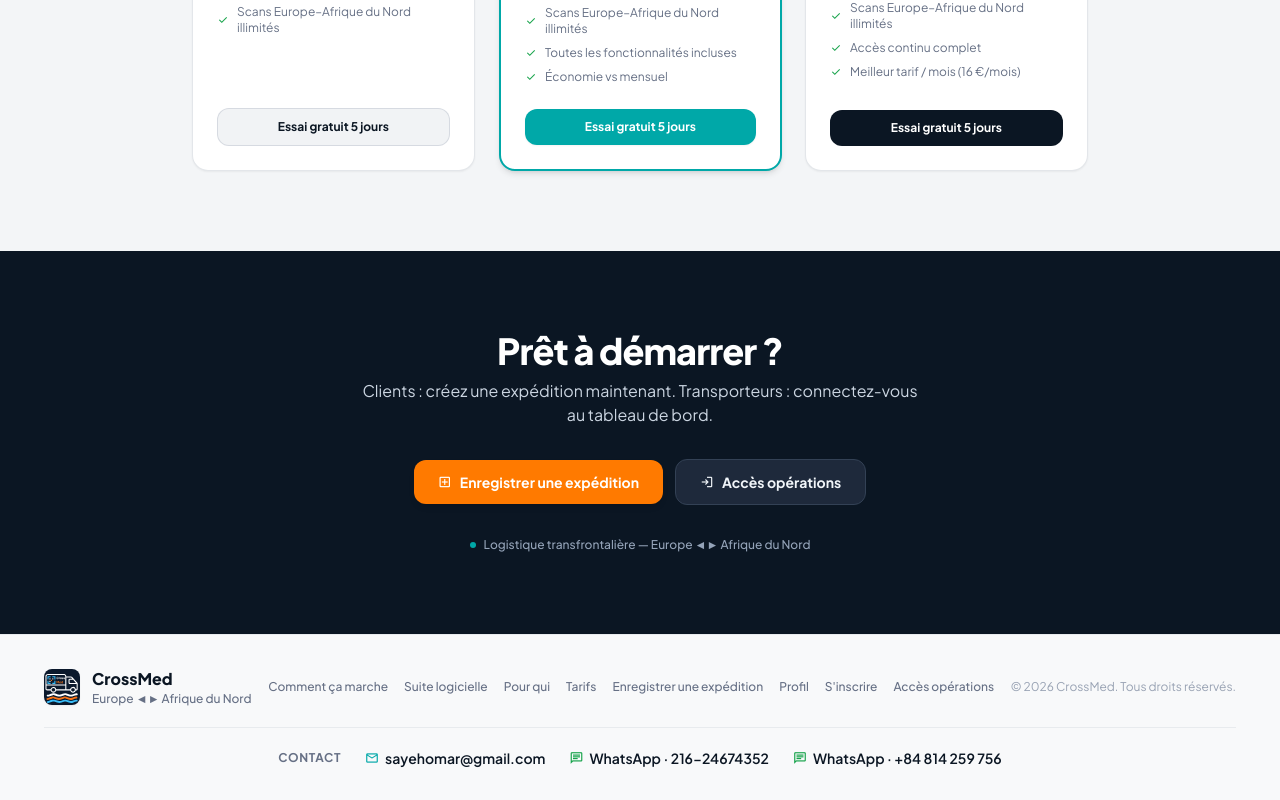
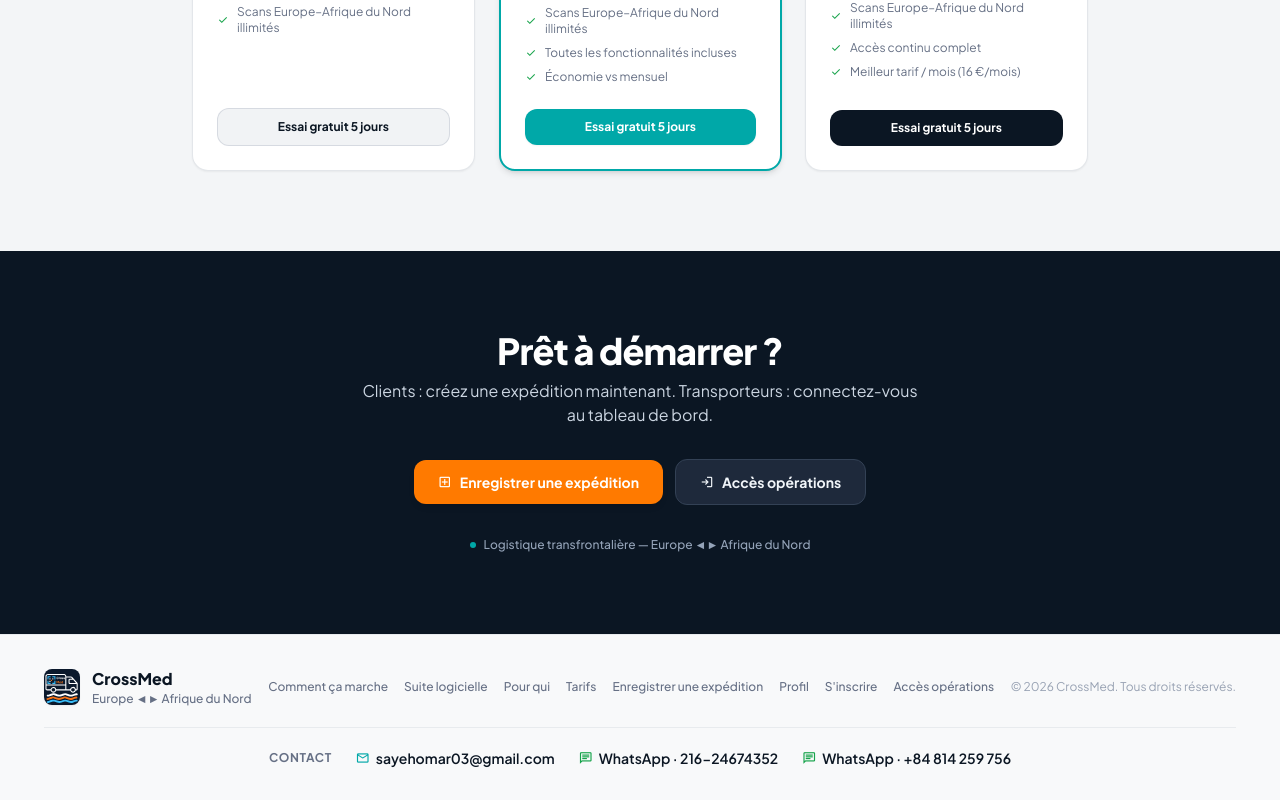
Before and after one commit to SayehOmar/Colis_QR, a React (Vite) app: page / in a window 1280 px wide. Shown: the part 8425-9225 px from the top of the page. Built offline with nearby package versions, Linux system fonts and the light colour scheme; no server answers.

Commit message:
Update landing contact email to sayehomar03@gmail.com.
Co-authored-by: Cursor <cursoragent@cursor.com>

```diff
--- a/src/pages/LandingPage.tsx
+++ b/src/pages/LandingPage.tsx
@@ -57,7 +57,7 @@ export default function LandingPage() {
 
   const closeMenu = () => setMenuOpen(false);
 
-  const contactEmail = "sayehomar@gmail.com";
+  const contactEmail = "sayehomar03@gmail.com";
   const contactWhatsApps = [
     {
       label: "216-24674352",
```
Also changed, not shown: public/llm.txt.
